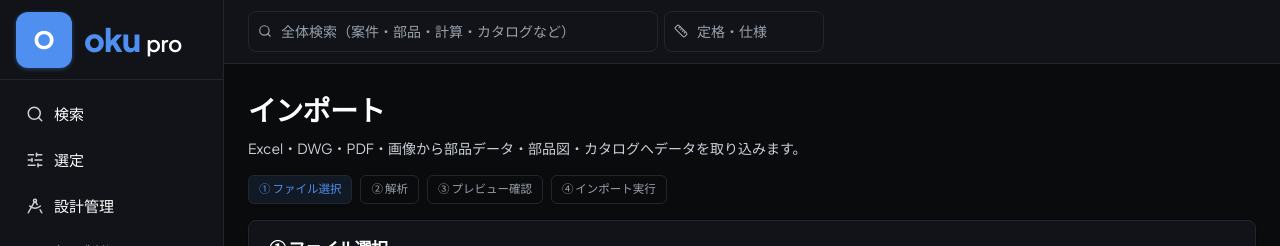
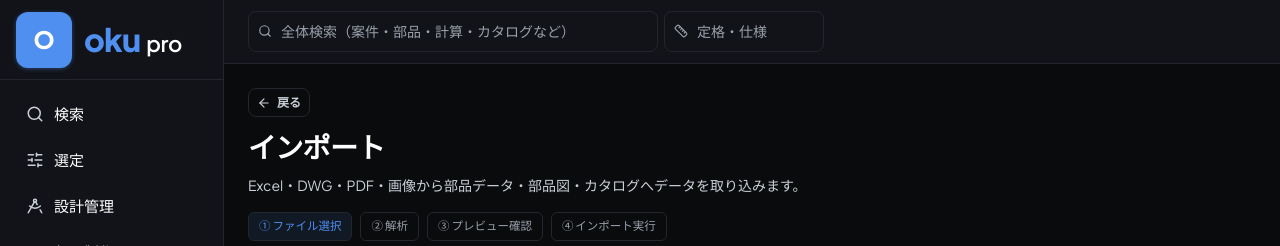
Before and after one commit to cuongluv92/Sekkei, a Next.js app: page /import in a window 1280 px wide. Shown: the top 246 px of the page. Built offline with nearby package versions, Linux system fonts and the light colour scheme; no server answers; the database is empty.

Commit message:
Add a global 戻る (back) button to every page
Added to the shared PageHeader (used at the top of every route) instead of
each screen inventing its own — router.back() returns to whatever the user
actually viewed previously, same as the browser's own back button.

```diff
--- a/src/components/common/PageHeader.tsx
+++ b/src/components/common/PageHeader.tsx
@@ -1,4 +1,9 @@
+"use client";
+
+import { ArrowLeft } from "lucide-react";
+import { useRouter } from "next/navigation";
 import type { ReactNode } from "react";
+import { useTranslation } from "@/lib/i18n";
 
 interface PageHeaderProps {
   title: string;
@@ -6,15 +11,32 @@ interface PageHeaderProps {
   actions?: ReactNode;
 }
 
-/** Shared page title block, used at the top of every route. */
+/**
+ * Shared page title block, used at the top of every route — including the
+ * "← 戻る" button, so every page gets the same browser-back-style
+ * navigation for free rather than each screen inventing its own.
+ * `router.back()` returns to whatever the user actually viewed previously
+ * (in-app or not), same as the browser's own back button.
+ */
 export function PageHeader({ title, description, actions }: PageHeaderProps) {
+  const router = useRouter();
+  const { t } = useTranslation();
   return (
-    <div className="flex flex-wrap items-start justify-between gap-3">
-      <div>
-        <h1 className="text-[28px] font-extrabold tracking-tight text-foreground">{title}</h1>
-        {description && <p className="mt-1 text-[14px] text-muted">{description}</p>}
+    <div className="flex flex-col gap-2">
+      <button
+        onClick={() => router.back()}
+        className="btn-ghost w-fit !px-2 !py-1 text-[12px]"
+      >
+        <ArrowLeft className="h-3.5 w-3.5" />
+        {t("common.back")}
+      </button>
+      <div className="flex flex-wrap items-start justify-between gap-3">
+        <div>
+          <h1 className="text-[28px] font-extrabold tracking-tight text-foreground">{title}</h1>
+          {description && <p className="mt-1 text-[14px] text-muted">{description}</p>}
+        </div>
+        {actions && <div className="flex items-center gap-2">{actions}</div>}
       </div>
-      {actions && <div className="flex items-center gap-2">{actions}</div>}
     </div>
   );
 }
```
